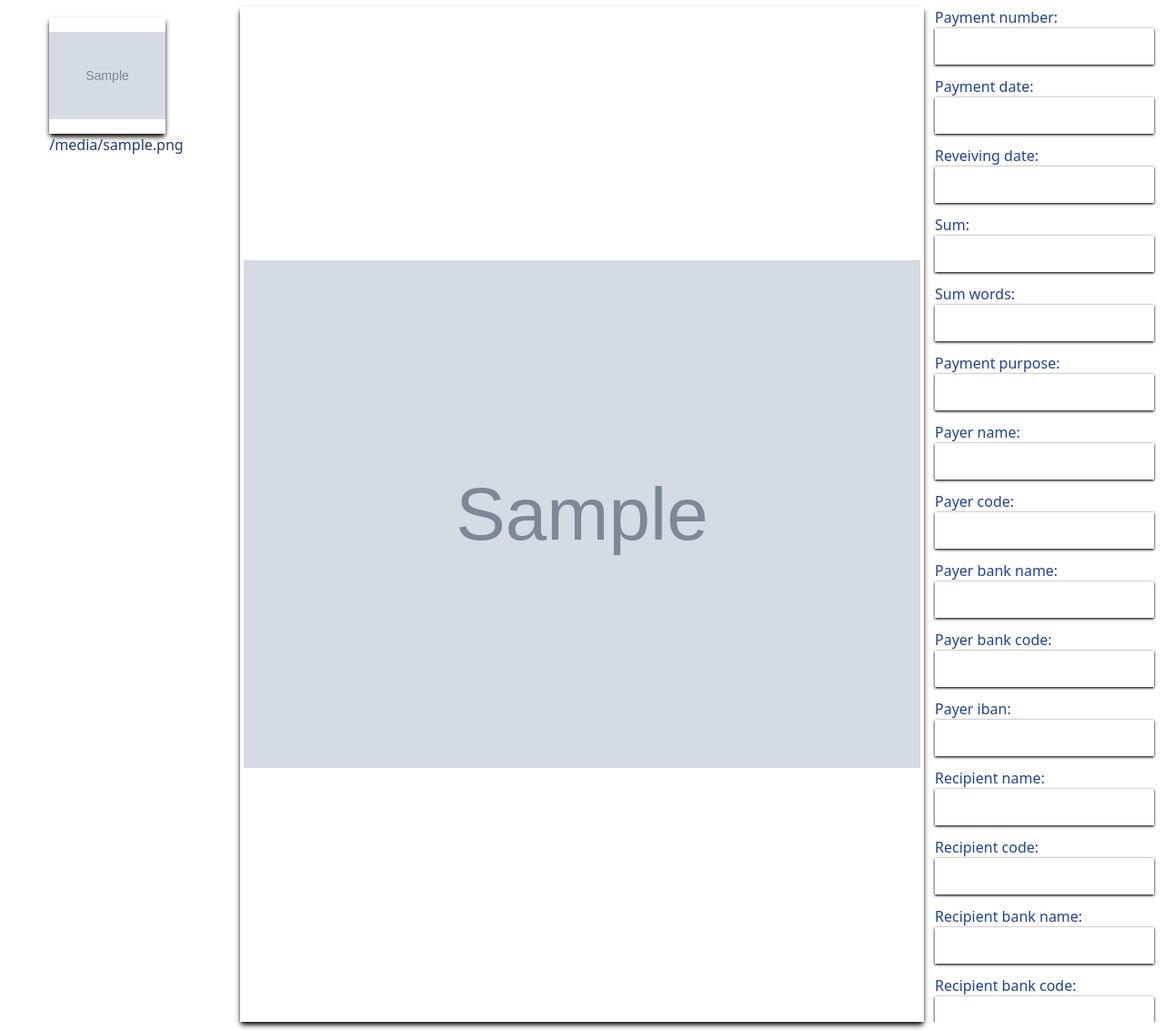
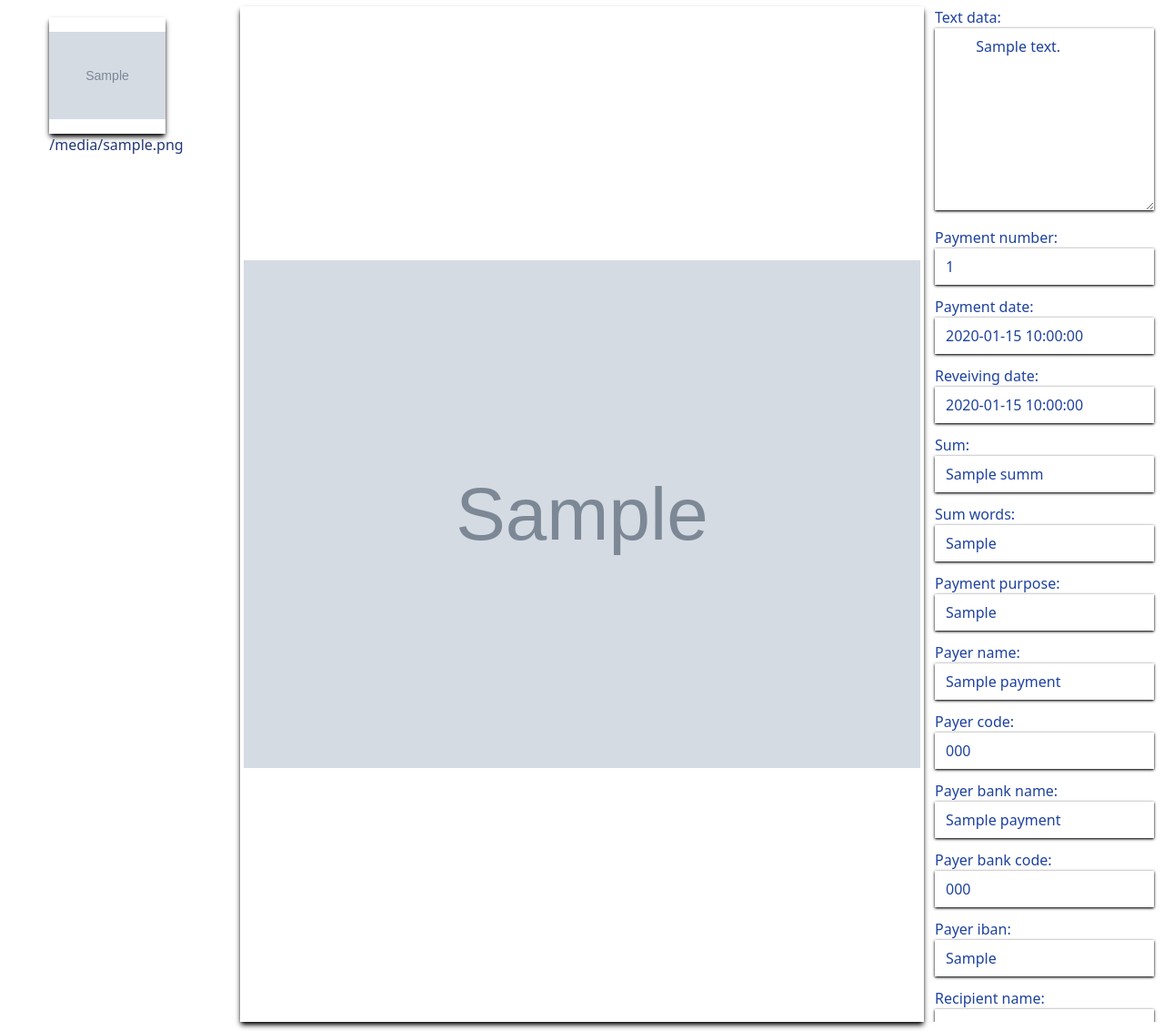
Before and after one commit to DenisBurimov/insight, a Flask app: template app/templates/index.html in a window 1280 px wide. Shown: the part 89-1222 px from the top of the page at 91% size. Run offline with Flask 3, Linux system fonts and the light colour scheme; the template is opened without the code that fills it: most values are stand-ins (such as "Sample title", 1, 10 or a date in 2020); grey boxes marked "Sample" are stand-in pictures; some libraries are stand-ins or nearby versions.

Commit message:
feat: recognition

```diff
--- a/app/static/css/styles.css
+++ b/app/static/css/styles.css
@@ -1238,6 +1246,14 @@ input:checked + .toggle-bg {
   max-height: 100%;
 }
 
+.min-h-\[100px\] {
+  min-height: 100px;
+}
+
+.min-h-\[200px\] {
+  min-height: 200px;
+}
+
 .w-1\/2 {
   width: 50%;
 }
@@ -1294,24 +1314,12 @@ input:checked + .toggle-bg {
   width: 2rem;
 }
 
+.w-\[97\%\] {
+  width: 97%;
+}
+
 .w-full {
   width: 100%;
-}
-
-.w-11\/12 {
-  width: 91.666667%;
-}
-
-.w-\[97\%\] {
-  width: 97%;
-}
-
-.w-1\/3 {
-  width: 33.333333%;
-}
-
-.w-2\/3 {
-  width: 66.666667%;
 }
 
 .max-w-2xl {
@@ -1446,6 +1454,12 @@ input:checked + .toggle-bg {
   margin-bottom: calc(0.5rem * var(--tw-space-y-reverse));
 }
 
+.space-y-3 > :not([hidden]) ~ :not([hidden]) {
+  --tw-space-y-reverse: 0;
+  margin-top: calc(0.75rem * calc(1 - var(--tw-space-y-reverse)));
+  margin-bottom: calc(0.75rem * var(--tw-space-y-reverse));
+}
+
 .space-y-5 > :not([hidden]) ~ :not([hidden]) {
   --tw-space-y-reverse: 0;
   margin-top: calc(1.25rem * calc(1 - var(--tw-space-y-reverse)));
@@ -1464,12 +1478,6 @@ input:checked + .toggle-bg {
   margin-bottom: calc(2rem * var(--tw-space-y-reverse));
 }
 
-.space-y-3 > :not([hidden]) ~ :not([hidden]) {
-  --tw-space-y-reverse: 0;
-  margin-top: calc(0.75rem * calc(1 - var(--tw-space-y-reverse)));
-  margin-bottom: calc(0.75rem * var(--tw-space-y-reverse));
-}
-
 .overflow-hidden {
   overflow: hidden;
 }
@@ -1873,6 +1886,11 @@ input:checked + .toggle-bg {
   color: rgb(28 100 242 / var(--tw-text-opacity));
 }
 
+.text-blue-800 {
+  --tw-text-opacity: 1;
+  color: rgb(30 66 159 / var(--tw-text-opacity));
+}
+
 .text-blue-900 {
   --tw-text-opacity: 1;
   color: rgb(35 56 118 / var(--tw-text-opacity));
@@ -1908,17 +1926,20 @@ input:checked + .toggle-bg {
   color: rgb(255 255 255 / var(--tw-text-opacity));
 }
 
-.text-blue-800 {
-  --tw-text-opacity: 1;
-  color: rgb(30 66 159 / var(--tw-text-opacity));
-}
-
 .opacity-0 {
   opacity: 0;
 }
 
 .opacity-100 {
   opacity: 1;
+}
+
+.opacity-25 {
+  opacity: 0.25;
+}
+
+.opacity-75 {
+  opacity: 0.75;
 }
 
 .shadow {
--- a/app/templates/components/details.html
+++ b/app/templates/components/details.html
@@ -1,109 +1,138 @@
 {% if payment %}
 <form id="payment-form" hx-post="{{url_for('main.preview')}}" hx-target="#payment-form"
   class="w-1/4 px-1 my-2 space-y-3 overflow-y-auto">
+  {% if payment.text_data %}
+  <div class="text-blue-800 dark:text-white">
+    <label for="text_data">Text data:</label>
+    <textarea name="text_data" id="text_data"
+      class="w-[97%] min-h-[200px] border-0 dark:bg-gray-800 shadow shadow-black dark:shadow-gray-50">
+        {{payment.text_data}}</textarea>
+  </div>
+  {% endif %}
+
   <div class="text-blue-800 dark:text-white">
     <label for="number">Payment number:</label>
-    <input id="number" type="text" name="number"
+    <input id="number" type="text" name="number" {% if payment.number %}value="{{payment.number}}" {% endif %}
       class="w-[97%] border-0 dark:bg-gray-800 shadow shadow-black dark:shadow-gray-50">
   </div>
 
   <div class="text-blue-800 dark:text-white">
     <label for="payment_date">Payment date:</label>
-    <input id="payment_date" type="text" name="payment_date"
-      class="w-[97%] border-0 dark:bg-gray-800 shadow shadow-black dark:shadow-gray-50">
+    <input {% if payment.payment_date %} value="{{payment.payment_date}}" {% endif %} id="payment_date" type="text"
+      name="payment_date" class="w-[97%] border-0 dark:bg-gray-800 shadow shadow-black dark:shadow-gray-50">
   </div>
 
   <div class="text-blue-800 dark:text-white">
     <label for="reveiving_date">Reveiving date:</label>
-    <input id="reveiving_date" type="text" name="reveiving_date"
-      class="w-[97%] border-0 dark:bg-gray-800 shadow shadow-black dark:shadow-gray-50">
+    <input {% if payment.reveiving_date %}value="{{payment.reveiving_date}}" {% endif %} id="reveiving_date" type="text"
+      name="reveiving_date" class="w-[97%] border-0 dark:bg-gray-800 shadow shadow-black dark:shadow-gray-50">
   </div>
 
   <div class="text-blue-800 dark:text-white">
     <label for="summ">Sum:</label>
-    <input id="summ" type="text" name="summ"
+    <input {% if payment.summ %}value="{{payment.summ}}" {% endif %} id="summ" type="text" name="summ"
       class="w-[97%] border-0 dark:bg-gray-800 shadow shadow-black dark:shadow-gray-50">
   </div>
 
   <div class="text-blue-800 dark:text-white">
     <label for="summ_words">Sum words:</label>
-    <input id="summ_words" type="text" name="summ_words"
-      class="w-[97%] border-0 dark:bg-gray-800 shadow shadow-black dark:shadow-gray-50">
+    <input {% if payment.summ_words %}value="{{payment.summ_words}}" {% endif %} id="summ_words" type="text"
+      name="summ_words" class="w-[97%] border-0 dark:bg-gray-800 shadow shadow-black dark:shadow-gray-50">
   </div>
 
   <div class="text-blue-800 dark:text-white">
     <label for="payment_purpose">Payment purpose:</label>
-    <input id="payment_purpose" type="text" name="payment_purpose"
+    <input {% if payment.payment_purpose %}value="{{payment.payment_purpose}}" {% endif %} id="payment_purpose"
+      type="text" name="payment_purpose"
       class="w-[97%] border-0 dark:bg-gray-800 shadow shadow-black dark:shadow-gray-50">
   </div>
 
   <div class="text-blue-800 dark:text-white">
     <label for="payer_name">Payer name:</label>
-    <input id="payer_name" type="text" name="payer_name"
-      class="w-[97%] border-0 dark:bg-gray-800 shadow shadow-black dark:shadow-gray-50">
+    <input {% if payment.payer_name %}value="{{payment.payer_name}}" {% endif %} id="payer_name" type="text"
+      name="payer_name" class="w-[97%] border-0 dark:bg-gray-800 shadow shadow-black dark:shadow-gray-50">
   </div>
 
   <div class="text-blue-800 dark:text-white">
     <label for="payer_code">Payer code:</label>
-    <input id="payer_code" type="text" name="payer_code"
-      class="w-[97%] border-0 dark:bg-gray-800 shadow shadow-black dark:shadow-gray-50">
+    <input {% if payment.payer_code %}value="{{payment.payer_code}}" {% endif %} id="payer_code" type="text"
+      name="payer_code" class="w-[97%] border-0 dark:bg-gray-800 shadow shadow-black dark:shadow-gray-50">
   </div>
 
   <div class="text-blue-800 dark:text-white">
     <label for="payer_bank_name">Payer bank name:</label>
-    <input id="payer_bank_name" type="text" name="payer_bank_name"
+    <input {% if payment.payer_bank_name %}value="{{payment.payer_bank_name}}" {% endif %} id="payer_bank_name"
+      type="text" name="payer_bank_name"
       class="w-[97%] border-0 dark:bg-gray-800 shadow shadow-black dark:shadow-gray-50">
   </div>
 
   <div class="text-blue-800 dark:text-white">
     <label for="payer_bank_code">Payer bank code:</label>
-    <input id="payer_bank_code" type="text" name="payer_bank_code"
+    <input {% if payment.payer_bank_code %}value="{{payment.payer_bank_code}}" {% endif %} id="payer_bank_code"
+      type="text" name="payer_bank_code"
       class="w-[97%] border-0 dark:bg-gray-800 shadow shadow-black dark:shadow-gray-50">
   </div>
 
   <div class="text-blue-800 dark:text-white">
     <label for="payer_iban">Payer iban:</label>
-    <input id="payer_iban" type="text" name="payer_iban"
-      class="w-[97%] border-0 dark:bg-gray-800 shadow shadow-black dark:shadow-gray-50">
+    <input {% if payment.payer_iban %}value="{{payment.payer_iban}}" {% endif %} id="payer_iban" type="text"
+      name="payer_iban" class="w-[97%] border-0 dark:bg-gray-800 shadow shadow-black dark:shadow-gray-50">
   </div>
 
   <div class="text-blue-800 dark:text-white">
     <label for="recipient_name">Recipient name:</label>
-    <input id="recipient_name" type="text" name="recipient_name"
-      class="w-[97%] border-0 dark:bg-gray-800 shadow shadow-black dark:shadow-gray-50">
+    <input {% if payment.recipient_name %}value="{{payment.recipient_name}}" {% endif %} id="recipient_name" type="text"
+      name="recipient_name" class="w-[97%] border-0 dark:bg-gray-800 shadow shadow-black dark:shadow-gray-50">
   </div>
 
   <div class="text-blue-800 dark:text-white">
     <label for="recipient_code">Recipient code:</label>
-    <input id="recipient_code" type="text" name="recipient_code"
-      class="w-[97%] border-0 dark:bg-gray-800 shadow shadow-black dark:shadow-gray-50">
+    <input {% if payment.recipient_code %}value="{{payment.recipient_code}}" {% endif %} id="recipient_code" type="text"
+      name="recipient_code" class="w-[97%] border-0 dark:bg-gray-800 shadow shadow-black dark:shadow-gray-50">
   </div>
 
   <div class="text-blue-800 dark:text-white">
     <label for="recipient_bank_name">Recipient bank name:</label>
-    <input id="recipient_bank_name" type="text" name="recipient_bank_name"
+    <input {% if payment.recipient_bank_name %}value="{{payment.recipient_bank_name}}" {% endif %}
+      id="recipient_bank_name" type="text" name="recipient_bank_name"
       class="w-[97%] border-0 dark:bg-gray-800 shadow shadow-black dark:shadow-gray-50">
   </div>
 
   <div class="text-blue-800 dark:text-white">
     <label for="recipient_bank_code">Recipient bank code:</label>
-    <input id="recipient_bank_code" type="text" name="recipient_bank_code"
+    <input {% if payment.recipient_bank_code %}value="{{payment.recipient_bank_code}}" {% endif %}
+      id="recipient_bank_code" type="text" name="recipient_bank_code"
       class="w-[97%] border-0 dark:bg-gray-800 shadow shadow-black dark:shadow-gray-50">
   </div>
 
   <div class="text-blue-800 dark:text-white">
     <label for="recipient_iban">Recipient iban:</label>
-    <input id="recipient_iban" type="text" name="recipient_iban"
-      class="w-[97%] border-0 dark:bg-gray-800 shadow shadow-black dark:shadow-gray-50">
+    <input {% if payment.recipient_iban %}value="{{payment.recipient_iban}}" {% endif %} id="recipient_iban" type="text"
+      name="recipient_iban" class="w-[97%] border-0 dark:bg-gray-800 shadow shadow-black dark:shadow-gray-50">
   </div>
 
   <div class="py-3">
     <button
-      class="w-[97%] px-3 py-2 bg-blue-400 text-white font-semibold dark:bg-white dark:text-darkPrimary">Save</button>
+      class="w-[97%] px-3 py-2 bg-blue-400 text-white font-semibold  dark:bg-white dark:text-darkPrimary">Save</button>
+
+    <button hx-get="{{url_for('main.preview', filename=filename, recognition=true)}}" hx-target="#payment-form"
+      hx-indicator="#spinner" hx-swap="outerHTML"
+      class="w-[97%] mt-3 px-3 py-2 text-blue-400 font-semibold border border-blue-400 dark:text-white dark:border-white">
+      Recognize again</button>
+
+    <div id="spinner" class="htmx-indicator ml-2">
+      <svg class="animate-spin h-5 w-5 text-blue-400" xmlns="http://www.w3.org/2000/svg" fill="none"
+        viewBox="0 0 24 24">
+        <circle class="opacity-25" cx="12" cy="12" r="10" stroke="currentColor" stroke-width="4"></circle>
+        <path class="opacity-75" fill="currentColor"
+          d="M4 12a8 8 0 018-8V0C5.373 0 0 5.373 0 12h4zm2 5.291A7.962 7.962 0 014 12H0c0 3.042 1.135 5.824 3 7.938l3-2.647z">
+        </path>
+      </svg>
+    </div>
   </div>
 </form>
 {% else %}
-<div class="w-1/4 flex justify-center items-center">
+<div id="payment-form" class="w-1/4 flex justify-center items-center">
   <div class="w-2/3 space-y-2">
     {% if filename %}
     <p class="text-xs text-center font-light">This document has not been recognized yet</p>
@@ -113,8 +142,19 @@
     <p class="text-xs text-center font-light">Please pick a document and click the button below to start recognition</p>
     {% endif %}
     <div class="flex">
-      <button hx-post="{{url_for('main.preview', filename=filename)}}" hx-target="#payment-form"
+      <button hx-get="{{url_for('main.preview', filename=filename, recognition=true)}}" hx-target="#payment-form"
+        hx-indicator="#spinner" hx-swap="outerHTML"
         class="w-[97%] px-3 py-2 bg-blue-400 text-white font-semibold dark:bg-white dark:text-darkPrimary">Recognize</button>
+
+      <div id="spinner" class="htmx-indicator ml-2">
+        <svg class="animate-spin h-5 w-5 text-blue-400" xmlns="http://www.w3.org/2000/svg" fill="none"
+          viewBox="0 0 24 24">
+          <circle class="opacity-25" cx="12" cy="12" r="10" stroke="currentColor" stroke-width="4"></circle>
+          <path class="opacity-75" fill="currentColor"
+            d="M4 12a8 8 0 018-8V0C5.373 0 0 5.373 0 12h4zm2 5.291A7.962 7.962 0 014 12H0c0 3.042 1.135 5.824 3 7.938l3-2.647z">
+          </path>
+        </svg>
+      </div>
     </div>
   </div>
 </div>
--- a/config.py
+++ b/config.py
@@ -16,8 +16,6 @@ class BaseConfig(BaseSettings):
     SCHEDULER_ACCESS_TOKEN: str = "scheduler-token"
     SQLALCHEMY_DATABASE_URI: str = "sqlite:///app.db"
     OPENAI_API_KEY: str = "open-ai-key"
-    VECTOR_STORE_ID: str = "vs_12345"
-    EXTENDED_VECTOR_STORE_ID: str = "vs_12345"
 
     ADMIN_USERNAME: str = "admin_name"
     ADMIN_EMAIL: str = "admin@mail.com"
```
Also changed, not shown: other parts of app/static/css/styles.css (+52 -19 lines), app/commands/__init__.py (+31 -13 lines), app/models/payment.py (+6 -3 lines), app/services/gpt.py (+51 -1 lines), app/views/main.py (+46 -4 lines), migrations/versions/196e80d177fa_summ_str.py (added, +38 -0 lines), migrations/versions/9958e1766180_date_str_fix.py (added, +46 -0 lines), migrations/versions/aa4e751c0775_payment_response_text.py (added, +32 -0 lines).
